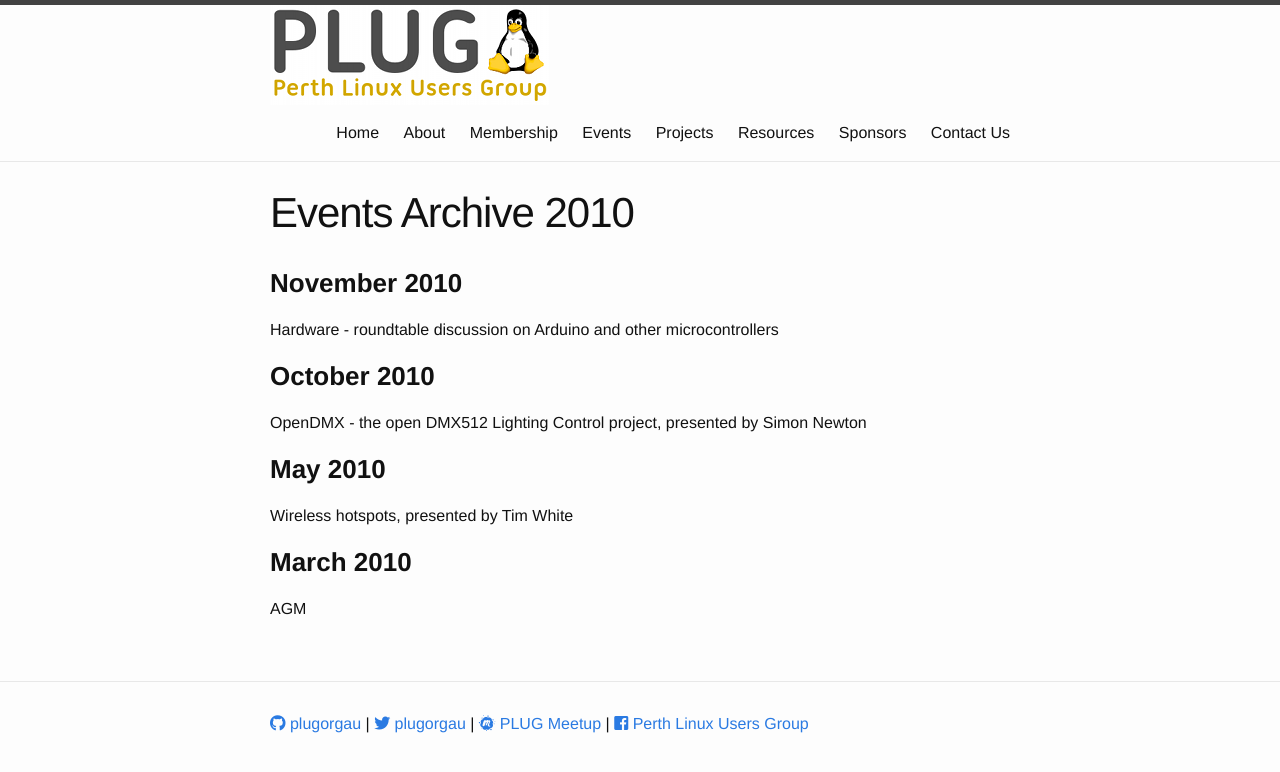
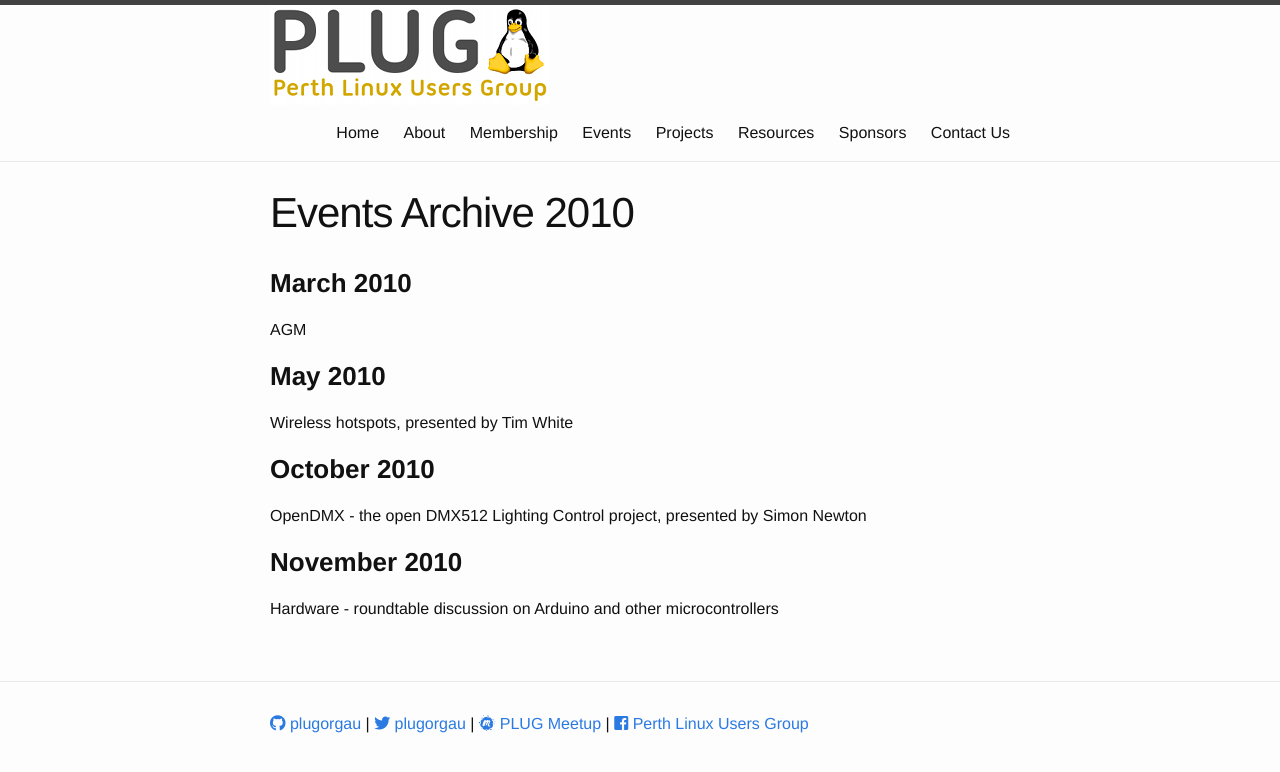
Before and after one commit to plugorgau/plugorgau.github.io, a Jekyll site: the page built from pages/events/archive/2010.md, in a window 1280 px wide. Shown: the top 772 px of the page. Built offline with Jekyll 4.4.1, drawn with Linux system fonts in a browser that asks for light colours; nearby versions of some CDN libraries.

Commit message:
Fix 2010 ordering

```diff
--- a/pages/events/archive/2010.md
+++ b/pages/events/archive/2010.md
@@ -4,14 +4,14 @@ title: Events Archive 2010
 permalink: /events/2010/
 ---
 
-### **November 2010**
-Hardware - roundtable discussion on Arduino and other microcontrollers
+### **March 2010**
+AGM
+
+### **May 2010**
+Wireless hotspots, presented by Tim White
 
 ### **October 2010**
 OpenDMX - the open DMX512 Lighting Control project, presented by Simon Newton
 
-### **May 2010**
-Wireless hotspots, presented by Tim White
-
-### **March 2010**
-AGM
+### **November 2010**
+Hardware - roundtable discussion on Arduino and other microcontrollers
```
